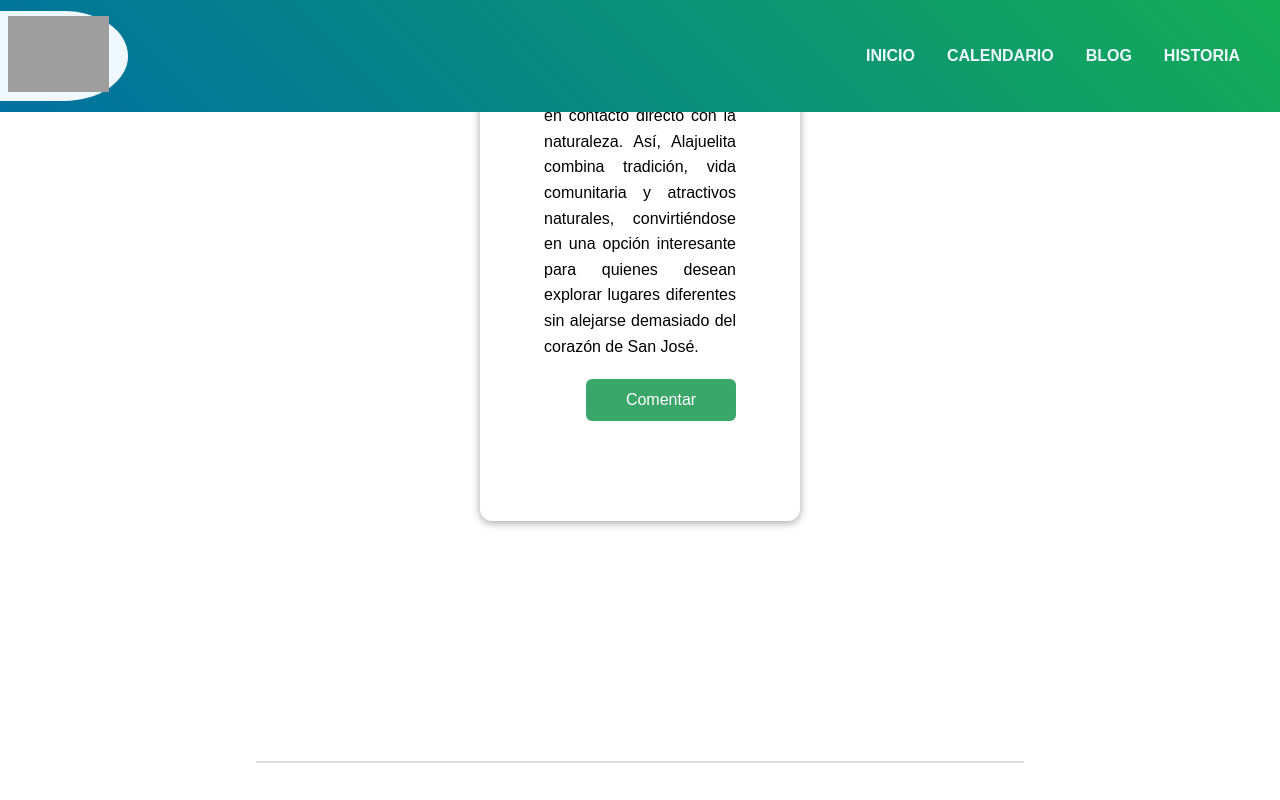
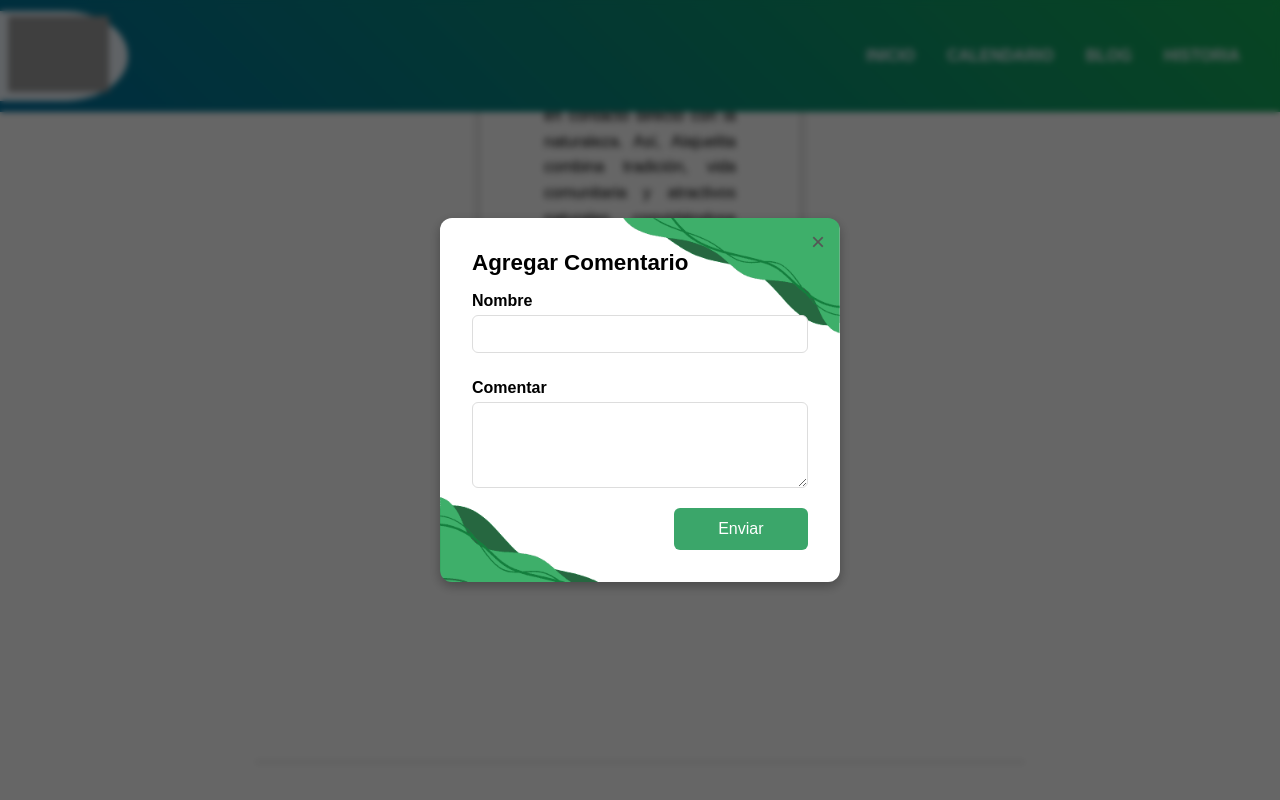
Before and after one commit to Blackdino1500Lx/Municipalidad-Page, a website: page pages/blog-template.html in a window 1280 px wide. Both pictures are taken after a click on the button "Comentar". Shown: the part 2286-3086 px from the top of the page. Drawn offline with Linux system fonts and the light colour scheme; grey boxes are pictures that could not be loaded.

Commit message:
Blog Modal

```diff
--- a/JS/blog.js
+++ b/JS/blog.js
@@ -0,0 +1,60 @@
+document.addEventListener('DOMContentLoaded', () => {
+    const modal = document.getElementById('commentModal');
+    if (!modal) {
+      console.warn('Modal no encontrado: asegúrate de tener <div id="commentModal"> en tu HTML.');
+      return;
+    }
+
+    const openButtons = document.querySelectorAll('.action-btn'); // si tienes más botones reutilizables
+    const closeBtn = modal.querySelector('.close');
+    const form = modal.querySelector('form');
+
+    function openModal() {
+      modal.style.display = 'flex';
+      document.body.style.overflow = 'hidden'; // evitar scroll detrás del modal
+    }
+
+    function closeModal() {
+      modal.style.display = 'none';
+      document.body.style.overflow = '';
+    }
+
+    // Abrir desde todos los botones .action-btn
+    if (openButtons.length === 0) {
+      console.warn('No se encontraron botones .action-btn para abrir el modal.');
+    }
+    openButtons.forEach(btn => btn.addEventListener('click', (e) => {
+      e.preventDefault();
+      openModal();
+    }));
+
+    // Cerrar con la X
+    if (closeBtn) {
+      closeBtn.addEventListener('click', closeModal);
+    } else {
+      console.warn('No se encontró el elemento .close dentro del modal.');
+    }
+
+    // Cerrar clickeando fuera del contenido
+    modal.addEventListener('click', (e) => {
+      if (e.target === modal) closeModal();
+    });
+
+    // Cerrar con Escape
+    document.addEventListener('keydown', (e) => {
+      if (e.key === 'Escape') closeModal();
+    });
+
+    // Si hay formulario, prevenir envío por defecto y cerrar (aquí puedes añadir lo de agregar comentario)
+    if (form) {
+      form.addEventListener('submit', (e) => {
+        e.preventDefault();
+        // TODO: aquí puedes recoger los datos y agregarlos dinámicamente a la sección Comentarios
+        console.log('Formulario enviado (simulado).');
+        closeModal();
+        form.reset();
+      });
+    }
+
+    console.log('Script modal cargado correctamente.');
+  });
--- a/css/style.css
+++ b/css/style.css
@@ -395,3 +395,89 @@
 .see-more-btn:hover {
   background: #318a57;
 }
+
+/* Modal */
+.modal {
+    display: none;
+    position: fixed;
+    z-index: 1000;
+    left: 0;
+    top: 0;
+    width: 100%;
+    height: 100%;
+    background: rgba(0,0,0,0.6);
+    backdrop-filter: blur(3px);
+    justify-content: center;
+    align-items: center;
+  }
+
+  .modal-content {
+    background: #fff url("../assets/img/fondo_comentarios.png") no-repeat top left;
+    background-size: 400px;
+    border-radius: 12px;
+    width: 400px;
+    max-width: 90%;
+    padding: 2rem;
+    position: relative;
+    box-shadow: 0 4px 12px rgba(0,0,0,0.3);
+    animation: fadeIn 0.3s ease;
+  }
+
+  .modal-content h2 {
+    margin-bottom: 1rem;
+    font-size: 1.4rem;
+  }
+
+  .modal-content label {
+    display: block;
+    font-weight: bold;
+    margin: 10px 0 5px;
+  }
+
+  .modal-content input,
+  .modal-content textarea {
+    width: 100%;
+    padding: 10px;
+    border: 1px solid #ddd;
+    border-radius: 6px;
+    margin-bottom: 1rem;
+    font-size: 14px;
+  }
+
+  .modal-btn {
+    background: #3BA66A;
+    color: #fff;
+    border: none;
+    border-radius: 6px;
+    padding: 12px;
+    cursor: pointer;
+    width: 40%;
+    font-size: 16px;
+  }
+
+  .modal-btn:hover {
+    background: #318a57;
+  }
+
+  .btn-template-modal{
+    display: flex;
+    justify-content: end;
+  }
+
+  .close {
+    position: absolute;
+    top: 10px;
+    right: 15px;
+    font-size: 24px;
+    cursor: pointer;
+    color: #555;
+  }
+
+  .close:hover {
+    color: #000;
+  }
+
+  @keyframes fadeIn {
+    from { opacity: 0; transform: scale(0.9); }
+    to { opacity: 1; transform: scale(1); }
+  }
--- a/pages/blog-template.html
+++ b/pages/blog-template.html
@@ -85,6 +85,23 @@
         <div class="linea-h-footer"></div>
         <p>Derechos Reservados &copy; Devs INA 2025</p>
     </footer>
+
+    <div id="commentModal" class="modal">
+      <div class="modal-content">
+        <span class="close">&times;</span>
+        <h2>Agregar Comentario</h2>
+        <form>
+          <label for="name">Nombre</label>
+          <input id="name" name="name" type="text" required>
+          <label for="comment">Comentar</label>
+          <textarea id="comment" name="comment" rows="4" required></textarea>
+          <div class="btn-template-modal">
+            <button type="submit" class="modal-btn">Enviar</button>
+          </div>
+        </form>
+      </div>
+    </div>
+    <script src="../JS/blog.js"></script>
 </body>
 
 </html>
```
Also changed, not shown: pages/blog.html (+1 -1 lines), assets/img/fondo_comentarios.png (added).
